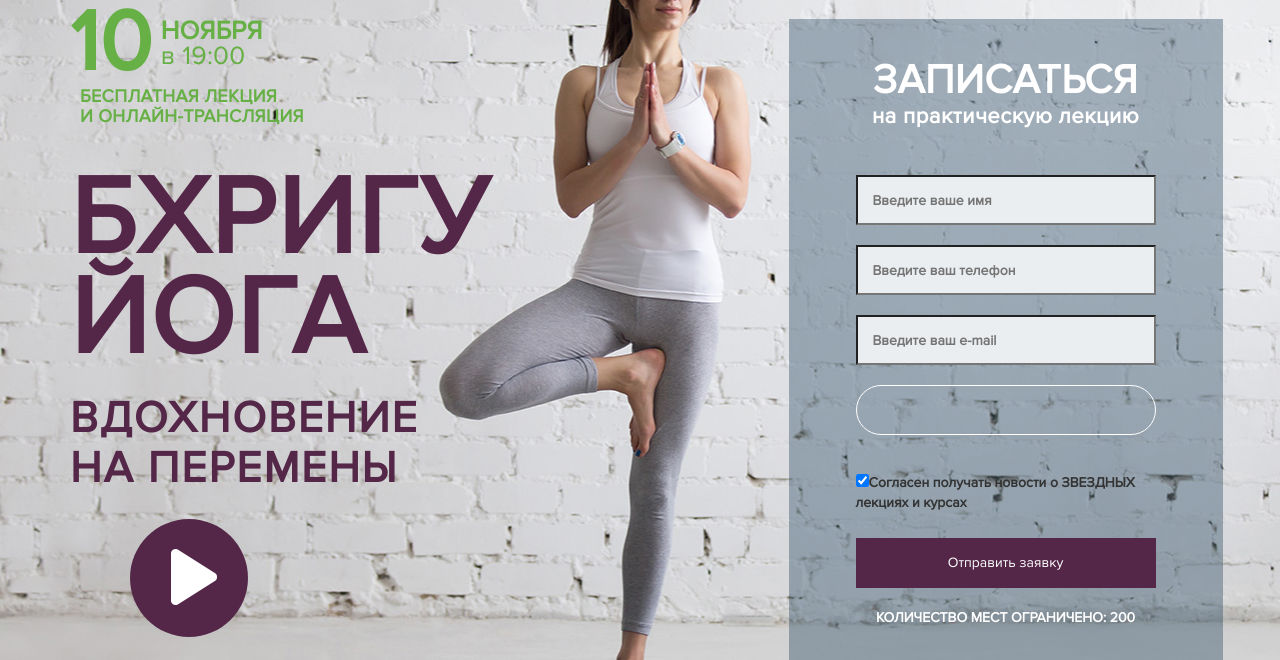
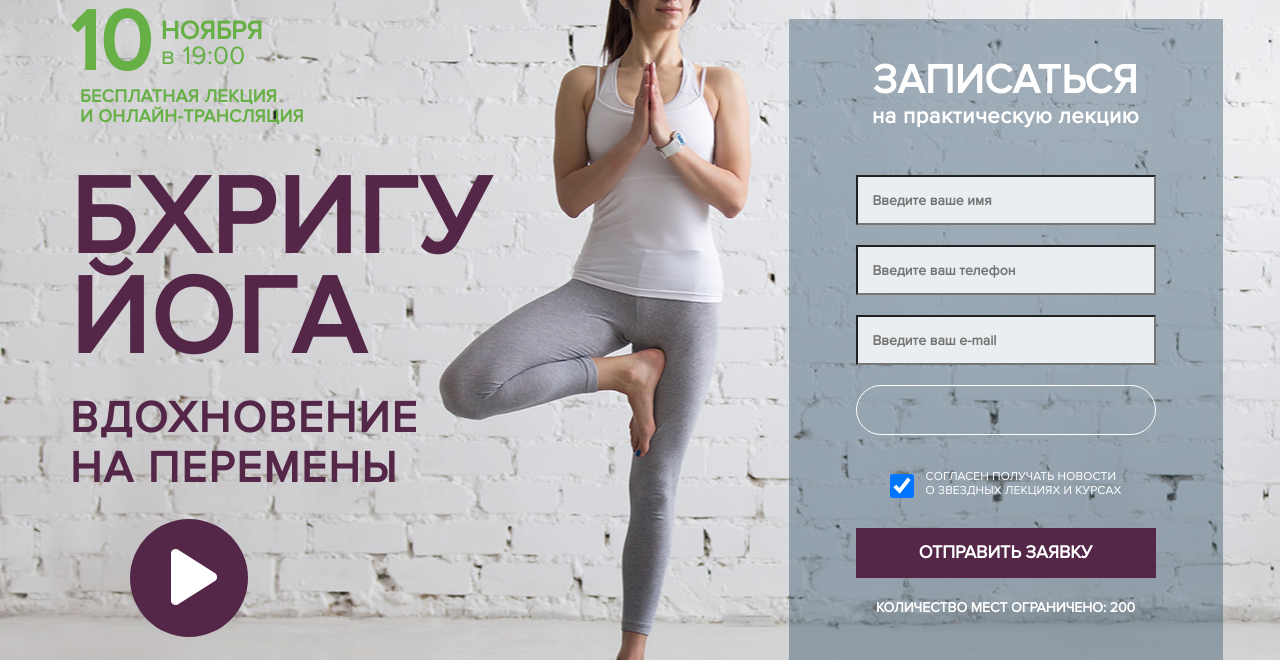
Before and after one commit to euromak/Synergy, a plain HTML site: page index.html in a window 1280 px wide. Shown: the part 135-795 px from the top of the page. Drawn offline with nearby package versions, Linux system fonts and the light colour scheme.

Commit message:
Added responsive styles for header

```diff
--- a/index.html
+++ b/index.html
@@ -12,7 +12,7 @@
 		<div class="container-fluid background-wrapper">
 			<div class="container header">
 				<div class="row header-top">
-					<div class="col-xs-12 col-sm-5 col-lg-4">
+					<div class="col-xs-12 col-sm-5 col-lg-4 logo">
 						<a href="#"><img src="images/logo.png" alt="logo" id="logo"></a>
 					</div>
 					<div class="col-xs-12 col-sm-7 col-lg-5 col-lg-offset-3 contacts">
@@ -68,8 +68,9 @@
 							</div>
 							 <div class="form-check">
 					          <label class="form-check-label">
-					            <input class="form-check-input" type="checkbox" checked="">Согласен получать новости о ЗВЕЗДНЫХ лекциях и курсах
+					            <input class="form-check-input" type="checkbox" checked="">
 					          </label>
+					          <p>Согласен получать новости<br>о ЗВЕЗДНЫХ лекциях и курсах</p>
 					        </div>
 							<button type="submit" id="button">Отправить заявку</button>
 							<div class="text-form-bottom">КОЛИЧЕСТВО МЕСТ ОГРАНИЧЕНО: 200</div>
--- a/style.css
+++ b/style.css
@@ -238,8 +238,26 @@ a{
 	border-radius: 30px 30px 30px 30px;
 }
 .form-check {
-    width: 300px;
+	display: flex;
+	justify-content: center;
+	width: 300px;
     margin: 10px auto;
+ 	color: #ffffff;
+	font-size: 12px;
+	font-weight: 400;
+	line-height: 14px;
+	text-transform: uppercase;
+	letter-spacing: 0.09px;
+}
+
+.form-check p {
+	margin-left: 12px;
+}
+
+.form-check input {
+	width: 24px;
+	height: 24px;
+	color: #66b045;
 }
 
 #button {
@@ -249,6 +267,9 @@ a{
 	background-color: #542749;
 	color: white;
 	border: none;
+	font-size: 18px;
+    font-weight: bold;
+    text-transform: uppercase;
 
 }
 
@@ -467,3 +488,26 @@ a{
 .fix-height {
 	min-height: 96px;
 }
+
+/*responsive styles*/
+@media screen and (max-width: 767px) {
+
+	.right-block {
+		display: none;
+	}
+
+	.left-block div {
+		text-align: center;
+		justify-content: center;
+	}
+
+	.play-video {
+		margin: 0 auto;
+	}
+
+	.logo {
+		display: flex;
+		justify-content: center;
+	}
+
+}
```
